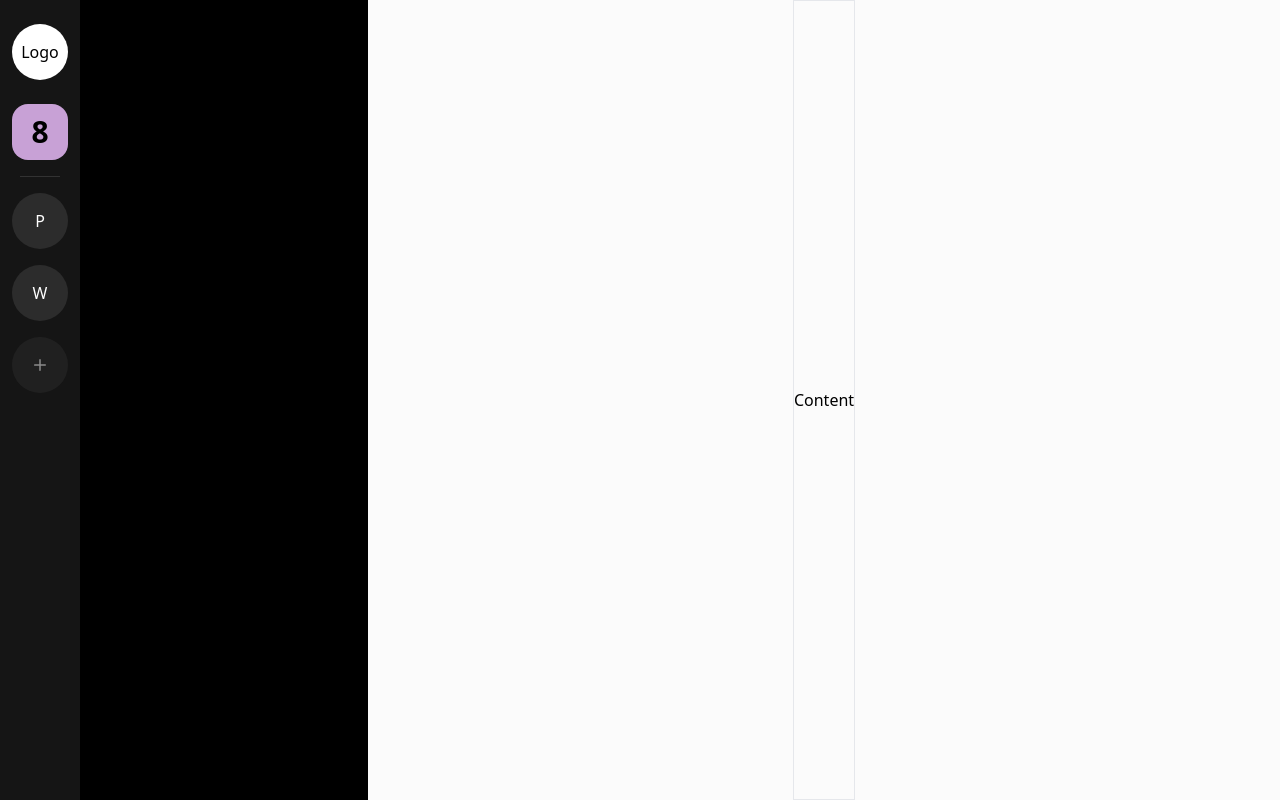
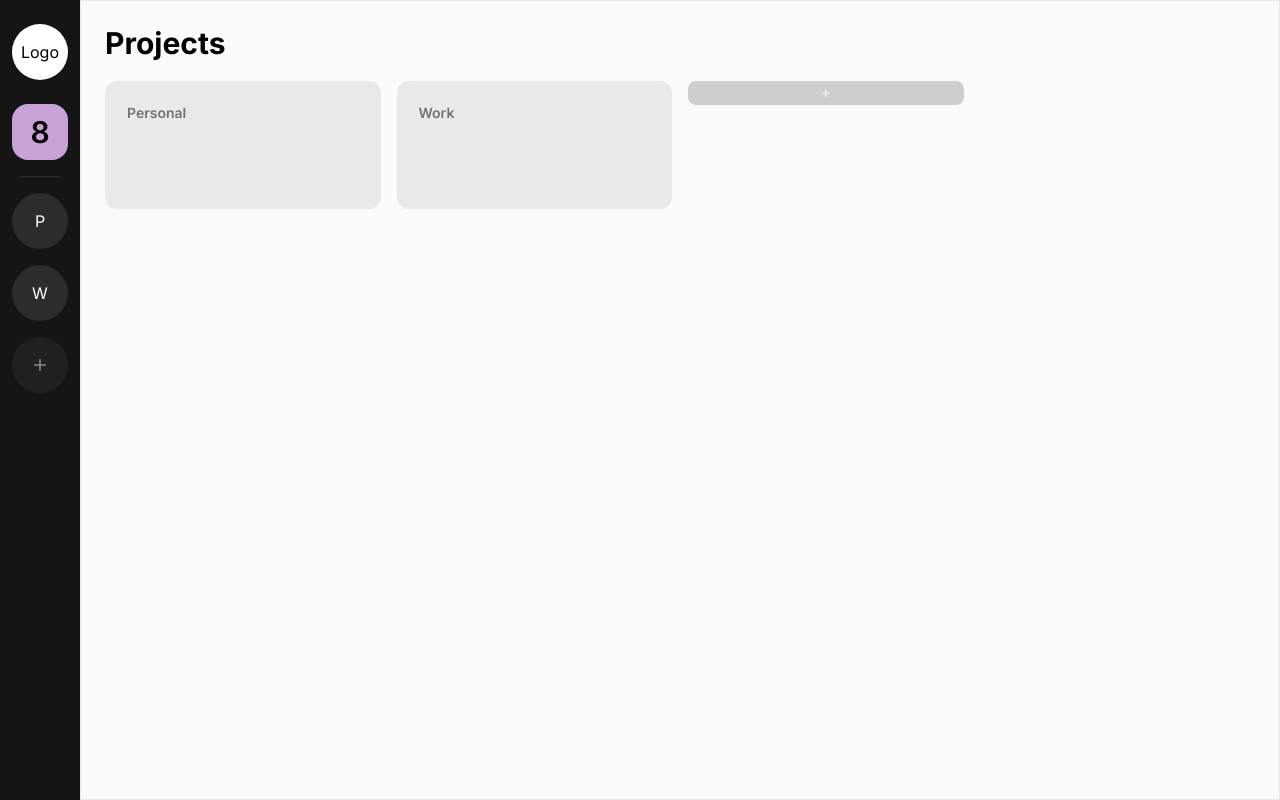
Before and after one commit to rikashi-shifu/accounts, a Next.js app: page / in a window 1280 px wide. Built offline with nearby package versions, Linux system fonts and the light colour scheme.

Commit message:
Feat: Make navigation collapsible and created the basics UI for homepage

```diff
--- a/public/data/project.json
+++ b/public/data/project.json
@@ -32,6 +32,11 @@
         "ledger": "General"
       },
       {
+        "name": "Capital",
+        "category": "Capital",
+        "ledger": "General"
+      },
+      {
         "name": "Credit Customer",
         "category": "Liability",
         "ledger": "Sales"
--- a/src/app/layout.tsx
+++ b/src/app/layout.tsx
@@ -1,6 +1,6 @@
-import type { Metadata } from "next";
+import "./globals.css";
 import { Inter } from "next/font/google";
-import "./globals.css";
+import { Metadata } from "next";
 import Layout from "@/components/layout/Layout";
 
 const inter = Inter({ subsets: ["latin"] });
@@ -17,11 +17,8 @@ export default function RootLayout({
 }>) {
   return (
     <html lang="en">
-      <body className="flex h-screen max-h-screen">
-        <Layout />
-        <main className="bg-[#fbfbfb] w-full flex justify-center items-center h-full">
-          {children}
-        </main>
+      <body className={`${inter.className} flex h-screen max-h-screen`}>
+        <Layout>{children}</Layout>
       </body>
     </html>
   );
--- a/src/app/page.tsx
+++ b/src/app/page.tsx
@@ -1,9 +1,64 @@
-import React from "react";
+"use client";
+import { useRouter } from "next/navigation";
+import React, { useEffect, useState } from "react";
+import { IoIosAdd } from "react-icons/io";
+
+interface Account {
+  name: string;
+  category: string;
+  ledger: string;
+}
+
+interface Project {
+  id: string;
+  name: string;
+  user: string;
+  accounts: Account[];
+}
 
 const Home = () => {
+  const [projects, setProjects] = useState<Project[]>([]);
+
+  useEffect(() => {
+    void (async () => {
+      await fetch("/data/project.json", { method: "GET" }).then(
+        async (resource) =>
+          resource.json().then(async (project) => {
+            setProjects(project);
+            console.log("data: ", project);
+          })
+      );
+    })();
+  }, []);
+
+  const router = useRouter();
+
   return (
-    <div className="border h-full flex justify-center items-center">
-      Content
+    <div className="p-6 border flex flex-col gap-5 w-full z-10 h-full">
+      <h1 className="text-3xl font-bold">Projects</h1>
+      <div className="grid grid-cols-4 gap-4">
+        {projects.map((project, i) => {
+          return (
+            <button
+              key={i}
+              onClick={() =>
+                router.push(`/${project.name.toLowerCase().replace(/ /g, "-")}`)
+              }
+              className="border-2 flex border-transparent rounded-xl bg-[#e9e9e9] h-32 hover:border-neutral-400 p-5"
+            >
+              <h1 className="text-sm font-semibold text-neutral-500">
+                {project.name}
+              </h1>
+            </button>
+          );
+        })}
+        <button
+          onClick={() => console.log("TODO: add new project")}
+          className="rounded-lg h-fit bg-neutral-400 text-white items-center flex justify-center p-1 opacity-50 hover:opacity-100"
+        >
+          <IoIosAdd />
+        </button>
+      </div>
     </div>
   );
 };
--- a/src/components/layout/Layout.tsx
+++ b/src/components/layout/Layout.tsx
@@ -1,14 +1,36 @@
 "use client";
-import React from "react";
-import ProjectNavigation from "@/components/layout/ProjectNavigation";
-import PageNavigation from "@/components/layout/PageNavigation";
+import React, { ReactNode, createContext, useEffect, useState } from "react";
+import Navigation from "./Navigation";
+import { usePathname } from "next/navigation";
 
-const Layout = () => {
+export const NavContext = createContext<(showNav: boolean) => void>(() => {});
+
+const Layout = ({ children }: { children: ReactNode }) => {
+  const [showNav, setShowNav] = useState(false);
+
+  const pathname = usePathname();
+
+  useEffect(() => {
+    if (pathname !== "/") {
+      setShowNav(true);
+    } else {
+      setShowNav(false);
+    }
+  }, [pathname]);
+
   return (
-    <nav className="flex">
-      <ProjectNavigation />
-      <PageNavigation />
-    </nav>
+    <div className="flex w-full">
+      <NavContext.Provider value={setShowNav}>
+        <Navigation showNav={showNav} />
+      </NavContext.Provider>
+      <main
+        className={`${
+          !showNav && "-ms-72"
+        } w-full bg-[#fbfbfb] duration-300 flex justify-center items-center h-full`}
+      >
+        {children}
+      </main>
+    </div>
   );
 };
 
--- /dev/null
+++ b/src/components/layout/Navigation.tsx
@@ -0,0 +1,19 @@
+"use client";
+import React from "react";
+import ProjectNavigation from "@/components/layout/ProjectNavigation";
+import PageNavigation from "@/components/layout/PageNavigation";
+
+interface NavigationProps {
+  showNav: boolean;
+}
+
+const Navigation: React.FC<NavigationProps> = ({ showNav }) => {
+  return (
+    <nav className="flex z-10">
+      <ProjectNavigation />
+      <PageNavigation showNav={showNav} />
+    </nav>
+  );
+};
+
+export default Navigation;
--- a/src/components/layout/PageAccountBlock.tsx
+++ b/src/components/layout/PageAccountBlock.tsx
@@ -18,10 +18,10 @@ const PageAccountBlock: React.FC<PageAccountBlockProps> = ({
     <button
       onClick={() => router.push(`/${project}/account/${formattedName}`)}
       className={`${
-        account === formattedName && "border-neutral-500"
-      } rounded-md items-center flex justify-between hover:border-neutral-500 border border-transparent bg-[#2c2c2c] p-2 px-3`}
+        account === formattedName ? "border-neutral-500" : "border-transparent"
+      } rounded-md items-center flex justify-between gap-1 hover:border-neutral-500 border bg-[#2c2c2c] p-2 px-3`}
     >
-      <div className="text-neutral-300 text-sm">{name}</div>
+      <div className="text-neutral-300 truncate text-xs">{name}</div>
       <div className="text-xs text-neutral-400">{category}</div>
     </button>
   );
--- a/src/components/layout/PageCategoryBlock.tsx
+++ b/src/components/layout/PageCategoryBlock.tsx
@@ -15,9 +15,15 @@ const PageCategoryBlock: React.FC<PageCategoryBlockProps> = ({
 
   return (
     <div className="flex justify-center items-center">
-      <div className="bg-[#151515] rounded-md flex flex-col gap-4 w-11/12 p-4">
+      <div className="bg-[#151515] rounded-md flex flex-col gap-2 w-11/12 p-4">
         <div className="flex justify-between">
-          <h1 className="text-[#c8a1d6] font-semibold">{name}</h1>
+          <h1
+            className={`${
+              hideChildren ? "text-neutral-400" : "text-[#c8a1d6]"
+            } ps-1 text-sm duration-300 font-semibold`}
+          >
+            {name}
+          </h1>
           <button
             onClick={() => {
               if (hideChildren) {
--- a/src/components/layout/PageHeader.tsx
+++ b/src/components/layout/PageHeader.tsx
@@ -1,17 +1,31 @@
-import React from "react";
-import { IoIosAdd } from "react-icons/io";
+import React, { useContext } from "react";
+import { IoIosAdd, IoIosArrowBack } from "react-icons/io";
+import { NavContext } from "./Layout";
 
 interface PageHeaderProps {
   name: string;
+  showCloseNavBtn: boolean;
 }
 
-const PageHeader: React.FC<PageHeaderProps> = ({ name }) => {
+const PageHeader: React.FC<PageHeaderProps> = ({ name, showCloseNavBtn }) => {
+  const setShowNav = useContext(NavContext);
+
   return (
     <div className="py-6 flex justify-between items-center px-4">
       <h1 className="text-white text-lg font-semibold">{name}</h1>
-      <button className="text-white bg-[#242424] w-6 h-6 rounded-md flex justify-center items-center">
-        <IoIosAdd />
-      </button>
+      <div className="flex gap-2">
+        <button
+          onClick={() => setShowNav(false)}
+          className={`${
+            showCloseNavBtn ? "opacity-100" : "opacity-0"
+          } text-white bg-[#1f1f1f] duration-150 hover:bg-[#2c2c2c] text-xs w-6 h-6 rounded-md flex justify-center items-center`}
+        >
+          <IoIosArrowBack />
+        </button>
+        <button className="text-white bg-[#1f1f1f] hover:bg-[#2c2c2c] w-6 h-6 rounded-md flex justify-center items-center">
+          <IoIosAdd />
+        </button>
+      </div>
     </div>
   );
 };
--- a/src/components/layout/PageLedgerBlock.tsx
+++ b/src/components/layout/PageLedgerBlock.tsx
@@ -14,9 +14,9 @@ const PageLedgerBlock: React.FC<PageLedgerBlockProps> = ({
   const [hideChildren, setHideChildren] = useState(false);
 
   return (
-    <div className="flex flex-col py-2 px-4 pb-3 gap-2 rounded-md bg-[#1f1f1f]">
+    <div className="flex flex-col py-3 px-4 pb-3 gap-2 rounded-md bg-[#1f1f1f]">
       <div className="flex justify-between">
-        <div className="text-neutral-300">{name}</div>
+        <div className="text-neutral-300 text-sm">{name}</div>
         <button
           onClick={() => {
             if (hideChildren) {
--- a/src/components/layout/PageNavigation.tsx
+++ b/src/components/layout/PageNavigation.tsx
@@ -20,8 +20,13 @@ interface Project {
   accounts: Account[];
 }
 
-const PageNavigation = () => {
+interface PageNavigationProps {
+  showNav: boolean;
+}
+
+const PageNavigation: React.FC<PageNavigationProps> = ({ showNav }) => {
   const [projects, setProjects] = useState<Project[]>([]);
+  const [showCloseNavBtn, setShowCloseNavBtn] = useState(false);
 
   useEffect(() => {
     void (async () => {
@@ -37,7 +42,11 @@ const PageNavigation = () => {
   const param = useParams();
 
   return (
-    <div className="w-72 bg-black">
+    <div
+      className={`${!showNav && "-translate-x-72"} w-72 bg-black duration-300`}
+      onMouseOver={() => setShowCloseNavBtn(true)}
+      onMouseLeave={() => setShowCloseNavBtn(false)}
+    >
       {projects
         .filter(
           (project) =>
@@ -46,7 +55,10 @@ const PageNavigation = () => {
         .map((project) => {
           return (
             <>
-              <PageHeader name={project.name} />
+              <PageHeader
+                name={project.name}
+                showCloseNavBtn={showCloseNavBtn}
+              />
 
               <div className="flex flex-col gap-2">
                 <PageCategoryBlock name="Financial Statement">
--- a/src/components/layout/PageStatementBlock.tsx
+++ b/src/components/layout/PageStatementBlock.tsx
@@ -16,10 +16,10 @@ const PageStatementBlock: React.FC<PageStatementBlockProps> = ({ name }) => {
     <button
       onClick={() => router.push(`/${project}/${formattedName}`)}
       className={`${
-        pathname.includes(formattedName) &&
-        !pathname.includes("account") &&
-        "border-neutral-500"
-      } p-2 text-start rounded-md bg-[#1f1f1f] hover:border-neutral-500 border border-transparent ps-4 text-neutral-300`}
+        pathname.includes(formattedName) && !pathname.includes("account")
+          ? "border-neutral-500"
+          : "border-transparent"
+      } p-2 text-start text-sm rounded-md bg-[#1f1f1f] hover:border-neutral-500 border ps-3 text-neutral-300`}
     >
       {name}
     </button>
--- a/src/components/layout/ProjectNavigation.tsx
+++ b/src/components/layout/ProjectNavigation.tsx
@@ -34,12 +34,17 @@ const ProjectNavigation = () => {
   const param = useParams();
 
   return (
-    <div className="w-20 flex flex-col items-center bg-[#151515]">
+    <div className="w-20 flex flex-col items-center bg-[#151515] z-10">
       <div className="flex flex-col pb-4">
         <div className="w-full flex justify-center py-6 items-center">
-          <div className="bg-white rounded-full w-14 h-14 flex justify-center items-center">
+          <button
+            onClick={() => {
+              router.push("/");
+            }}
+            className="bg-white rounded-full w-14 h-14 flex justify-center items-center"
+          >
             Logo
-          </div>
+          </button>
         </div>
         <div className="rounded-2xl bg-[#c8a1d6] w-14 h-14 flex justify-center font-semibold text-3xl items-center">
           8
@@ -58,8 +63,10 @@ const ProjectNavigation = () => {
                 router.push(`/${formattedProjectName}`);
               }}
               className={`${
-                param.project === formattedProjectName && "border-neutral-500"
-              } bg-[#2c2c2c] text-white hover:border-neutral-500 border border-transparent rounded-full flex justify-center items-center w-14 h-14`}
+                param.project === formattedProjectName
+                  ? "rounded-xl border-neutral-500"
+                  : "rounded-full border-transparent"
+              } bg-[#2c2c2c] text-white hover:border-neutral-500 duration-150 border flex justify-center items-center w-14 h-14`}
             >
               {project.name.slice(0, 1)}
             </button>
```
